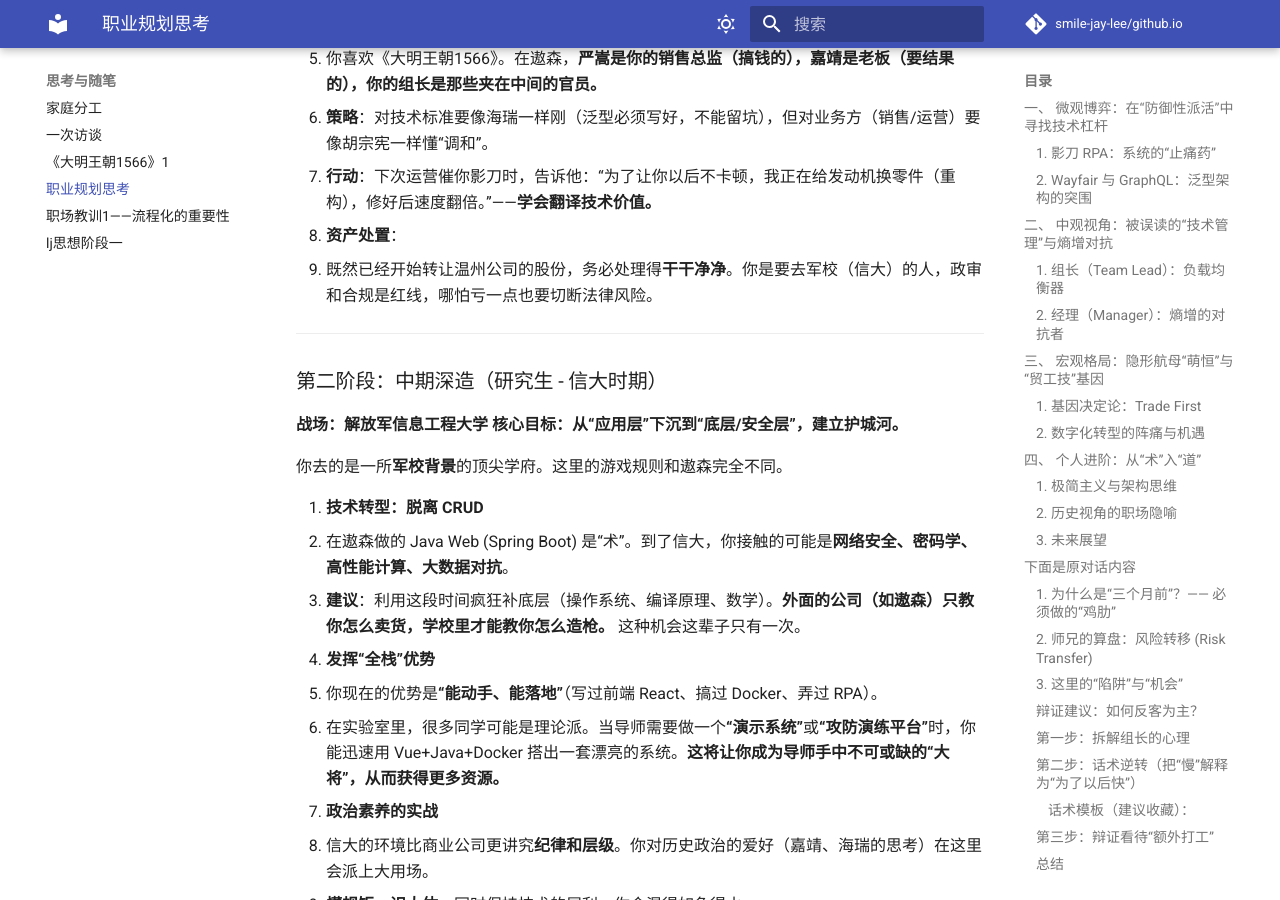
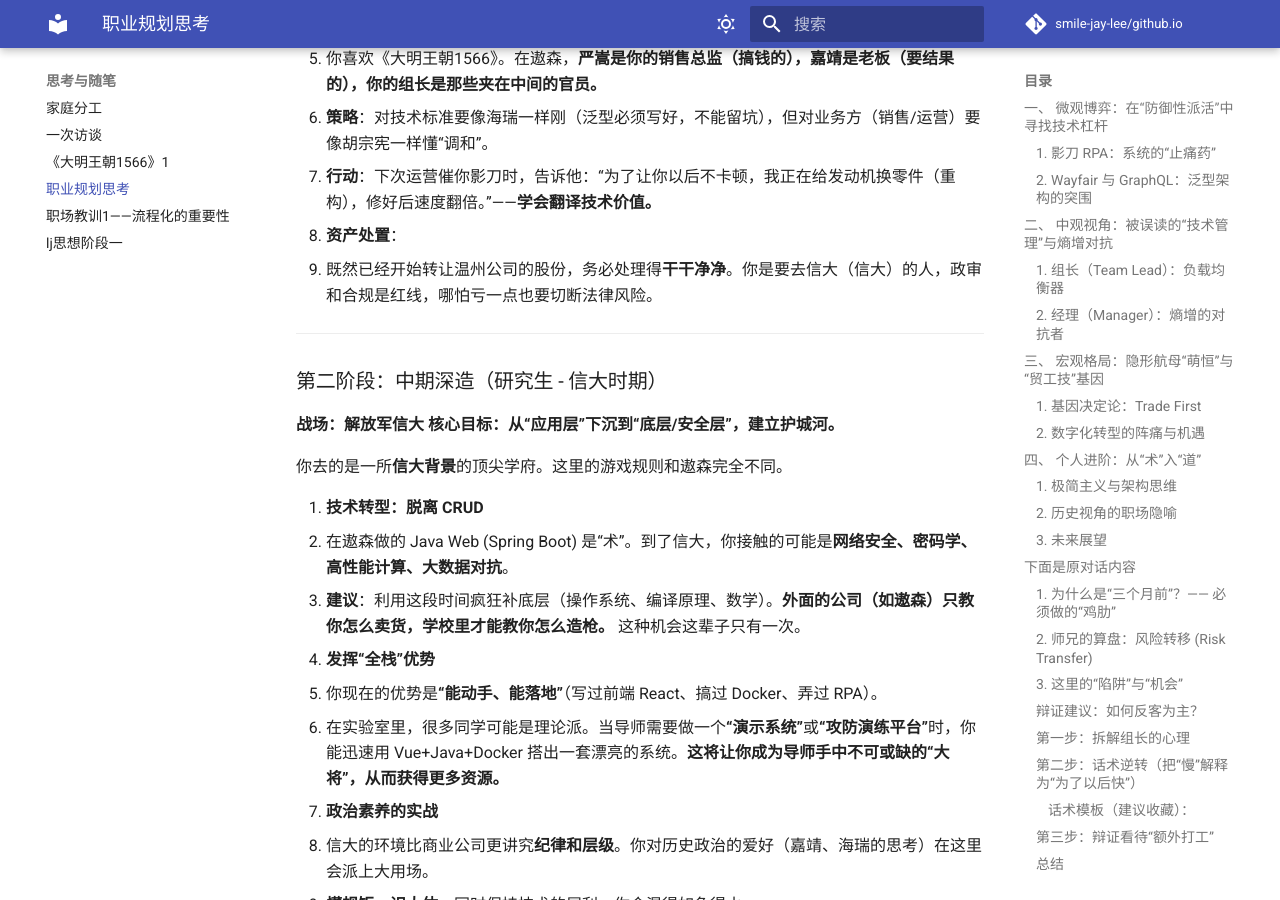
Before and after one commit to smile-jay-lee/smile-jay-lee.github.io, an MkDocs documentation site: the page built from docs/considerations/职业规划思考.md, in a window 1280 px wide and 900 px high, scrolled down 37024 px. Built offline with MkDocs 1.6.1 and Material for MkDocs 9.7.7, drawn with Linux system fonts in a browser that asks for light colours; comment, search, counter and statistics services are not loaded.

Commit message:
信息过滤

```diff
--- a/docs/considerations/职业规划思考.md
+++ b/docs/considerations/职业规划思考.md
@@ -1,7 +1,7 @@
 # [深度复盘] 从“影刀”到“泛型架构”：关于技术、贸易与系统熵增的辩证思考
 
 > **前言**：
-> 作为一名即将步入**信息工程大学**的研究生，站在大四的尾巴上，我选择在**遨森（Aosom）**——这家百亿级跨境电商巨头进行实习。
+> 作为一名即将步入**信大**的研究生，站在大四的尾巴上，我选择在**遨森（Aosom）**——这家百亿级跨境电商巨头进行实习。
 > 这段经历并非单纯的“写代码”，而是一场关于**“贸工技”基因**、**系统架构演进**以及**个人职场生态位**的深度田野调查。
 > 本文将跳出代码细节，从微观的技术博弈到宏观的商业版图，复盘我在遨森的“双修”之路。
 
@@ -91,7 +91,7 @@ Wayfair 的任务被我定义为典型的“防御性派活”——文档晦涩
 
 ### 3. 未来展望
 
-离开遨森后，我将进入**信息工程大学**深造。从商业应用层的“术”，下沉到底层安全与系统工程的“道”。
+离开遨森后，我将进入**信大**深造。从商业应用层的“术”，下沉到底层安全与系统工程的“道”。
 这段在跨境电商一线的“肉搏战”经验，将成为我未来理解**复杂巨型系统（Large-scale Systems）**的基石。
 
 > **Summary**:
@@ -1511,7 +1511,7 @@ Wayfair 这个平台，对于公司来说可能是个**“备胎”**或者**“
 
 
 3. **资产处置**：
-* 既然已经开始转让温州公司的股份，务必处理得**干干净净**。你是要去军校（信大）的人，政审和合规是红线，哪怕亏一点也要切断法律风险。
+* 既然已经开始转让温州公司的股份，务必处理得**干干净净**。你是要去信大（信大）的人，政审和合规是红线，哪怕亏一点也要切断法律风险。
 
 
 
@@ -1519,10 +1519,10 @@ Wayfair 这个平台，对于公司来说可能是个**“备胎”**或者**“
 
 ### 第二阶段：中期深造（研究生 - 信大时期）
 
-**战场：解放军信息工程大学**
+**战场：解放军信大**
 **核心目标：从“应用层”下沉到“底层/安全层”，建立护城河。**
 
-你去的是一所**军校背景**的顶尖学府。这里的游戏规则和遨森完全不同。
+你去的是一所**信大背景**的顶尖学府。这里的游戏规则和遨森完全不同。
 
 1. **技术转型：脱离 CRUD**
 * 在遨森做的 Java Web (Spring Boot) 是“术”。到了信大，你接触的可能是**网络安全、密码学、高性能计算、大数据对抗**。
```
Also changed, not shown: docs/considerations/lj思想阶段一.md (+12 -12 lines), docs/considerations/职场教训1：流程化的重要性.md (+4 -4 lines), docs/experience/study.md (+1 -1 lines).
